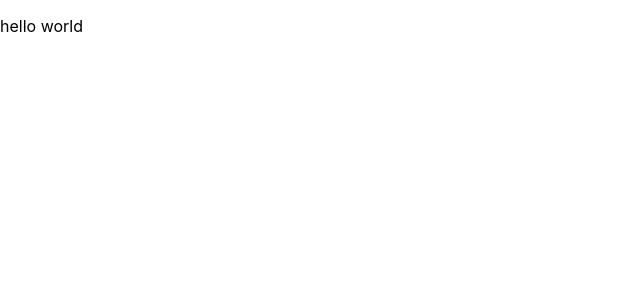
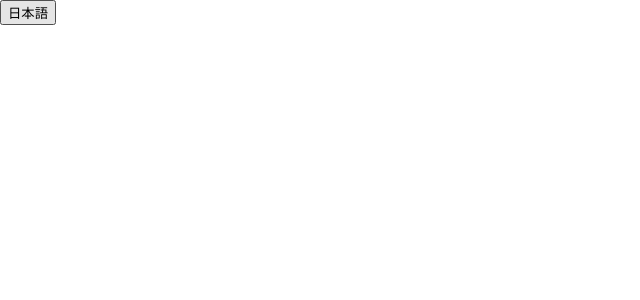
Before and after one commit to nathankoike/flower-arrangements-site, a React (Create React App) app: page / in a window 1280 px wide. Shown: the top 300 px of the page, without its empty margins (0-640 px from the left). Built offline with nearby package versions, Linux system fonts and the light colour scheme.

Commit message:
wrote a button where text switches on click

```diff
--- /dev/null
+++ b/src/components/Button.js
@@ -0,0 +1,57 @@
+import React from "react";
+
+
+
+class Button extends React.Component {
+  constructor(props) {
+    super(props);
+
+    // a list of all supported languages
+    this.langs = ["Eng", "日本語"];
+
+    // manage the state of the button
+    this.state = {
+      // the index of the currently selected lanuguage
+      selectedLang: 0,
+
+      // the index of the text to display
+      text: "日本語"
+    }
+
+    this.handleClick = this.handleClick.bind(this);
+  }
+
+  // update the state of the button to reflect the changes
+  updateState(){
+    // a function to quickly swap an index
+    let swapLang = () => (this.state.selectedLang + 1) % this.langs.length;
+
+    // go to the next language
+    this.setState({ selectedLang: swapLang() });
+
+    // update the language
+    let newText = this.langs[swapLang()];
+
+    // update the language
+    this.setState({
+      text: newText
+    });
+  }
+
+  handleClick(event) {
+    this.updateState();
+  }
+
+  render() {
+    return (
+      <div>
+        <button onClick={this.handleClick}> {this.state.text} </button>
+      </div>
+    )
+  }
+  // return (
+  //   <button onClick=func>text</button>;
+  // );
+};
+
+export default Button;
--- a/src/components/home.js
+++ b/src/components/home.js
@@ -1,9 +1,8 @@
 import React from "react";
+import Button from "./Button";
 
 const Home = () => {
-  return (
-    <p> hello world </p>
-  );
+  return <Button />;
 };
 
 export default Home;
```
